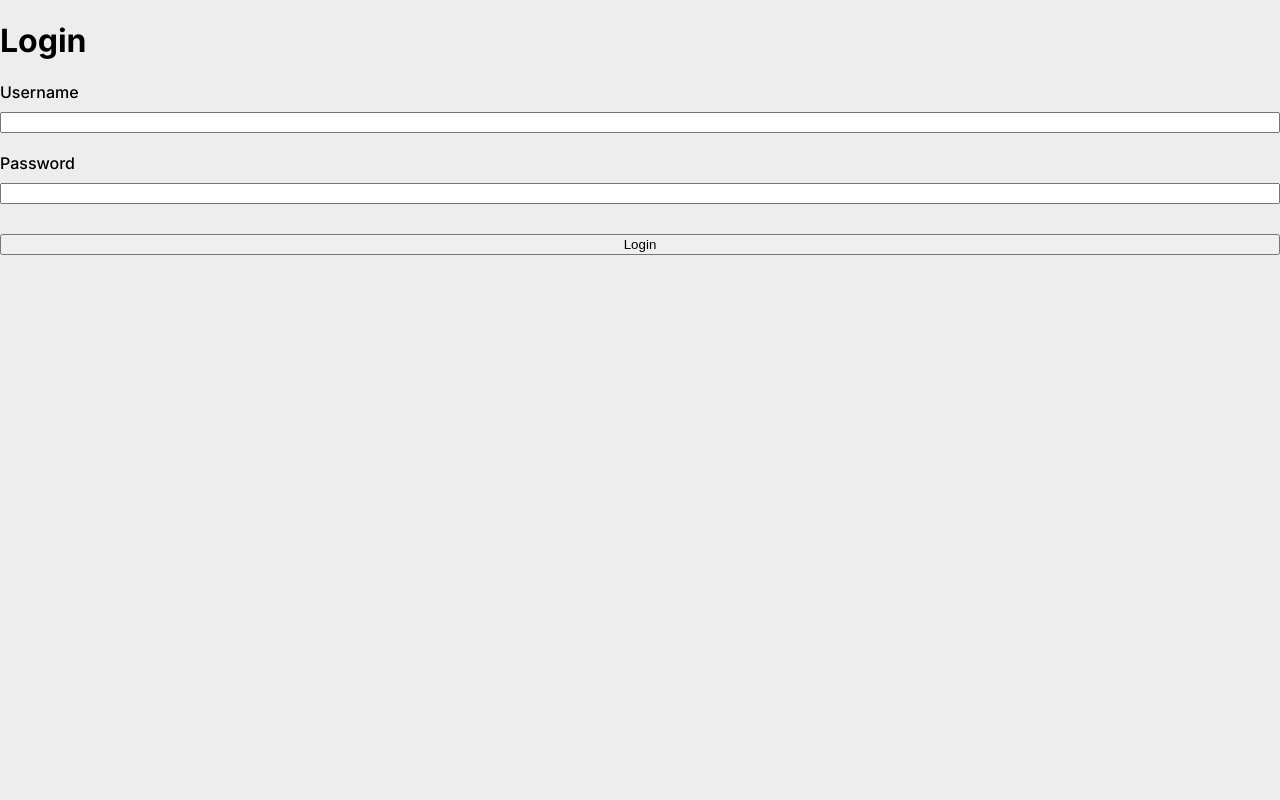
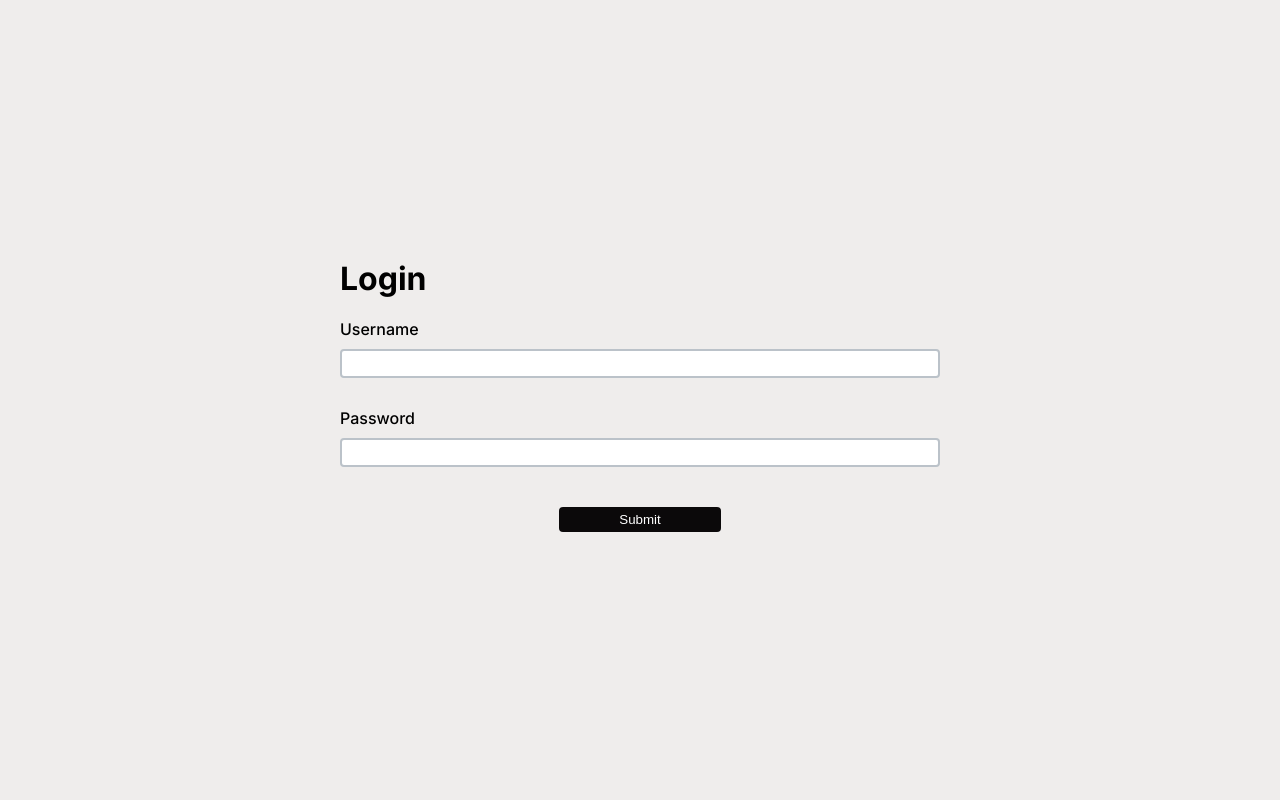
Before and after one commit to FrancescoMagalini1/rag-project, a FastAPI app: page /login in a window 1280 px wide. Run offline with FastAPI, Linux system fonts and the light colour scheme; parts of the project's set-up code (start-up, migrations or seed data) failed here and were passed over; some libraries are stand-ins or nearby versions.

Commit message:
Small changes

```diff
--- a/main.py
+++ b/main.py
@@ -129,6 +129,7 @@ async def chats(
     rag_jwt_token: Annotated[str | None, Cookie()] = None,
 ):
     """Returns the Chats page. A list of the _n_ (=50) most recent chats from newest to oldest."""
+    user = None
     if rag_jwt_token:
         user = authenticate(rag_jwt_token, sql_session)
     if user:
--- a/src/llm.py
+++ b/src/llm.py
@@ -10,7 +10,7 @@ tools = [retrieve_context_tool]
 prompt = (
     "You have access to a tool that retrieves possible context sections."
     """Use the tool to help answer user queries. You are free pick only the sections that you think are useful.
-    Please do not reply using markdown but just text."""
+    Please do not reply using markdown or line breaks but just plain text."""
 )
 agent = create_agent(llm_model, tools, system_prompt=prompt)
 
--- a/static/chat.js
+++ b/static/chat.js
@@ -17,6 +17,7 @@ function addResponse(e) {
 
     content.appendChild(questionDiv);
     content.appendChild(answerDiv);
+    form.querySelector("textarea").value = "";
   } catch (error) {
     console.error(error);
   }
--- a/static/index.css
+++ b/static/index.css
@@ -91,12 +91,49 @@ header .avatar.empty {
 #login {
   display: flex;
   flex-direction: column;
+  align-items: center;
+  justify-content: center;
+  height: 100vh;
+  width: 100vw;
+}
+
+#login main {
+  display: flex;
+  flex-direction: column;
+  width: min(600px, 60vw);
 }
 
 #login input,
 #login button {
   margin-top: 10px;
-  margin-bottom: 20px;
+  margin-bottom: 30px;
+}
+
+#login label {
+  cursor: pointer;
+}
+
+#login input {
+  padding: 5px;
+  border-radius: 4px;
+  border: 2px solid var(--dark-grey);
+  outline: none;
+}
+
+#login input:focus {
+  border: 2px solid var(--black);
+}
+
+#login button {
+  background-color: var(--black);
+  color: var(--white);
+  cursor: pointer;
+  width: fit-content;
+  padding: 5px 60px;
+  align-self: center;
+  outline: none;
+  border-radius: 4px;
+  border: none;
 }
 
 #content {
@@ -131,6 +168,7 @@ header .avatar.empty {
   background-color: var(--white);
   border: 1px solid var(--black);
   gap: 20px;
+  align-items: center;
 }
 
 #home form textarea {
@@ -145,6 +183,8 @@ header .avatar.empty {
   border-radius: 6px;
   cursor: pointer;
   outline: none;
+  width: fit-content;
+  height: fit-content;
 }
 
 #home form button::after {
--- a/templates/login.jinja
+++ b/templates/login.jinja
@@ -3,12 +3,15 @@
 {% block content %}
 
 <form method="post" action="/login" id="login">
-    <h1>Login</h1>
-    <label>Username</label>
-    <input type="text" name="username" required>
-    <label>Password</label>
-    <input type="password" name="password" required>
-    <button type="submit">Login</button>
+    <main>
+        <h1>Login</h1>
+        <label>Username</label>
+        <input type="text" name="username" required>
+        <label>Password</label>
+        <input type="password" name="password" required>
+        <button type="submit">Submit</button>
+    </main>
+
 </form>
 {% if error %}
 <p class="red">{{error}}</p>
```
